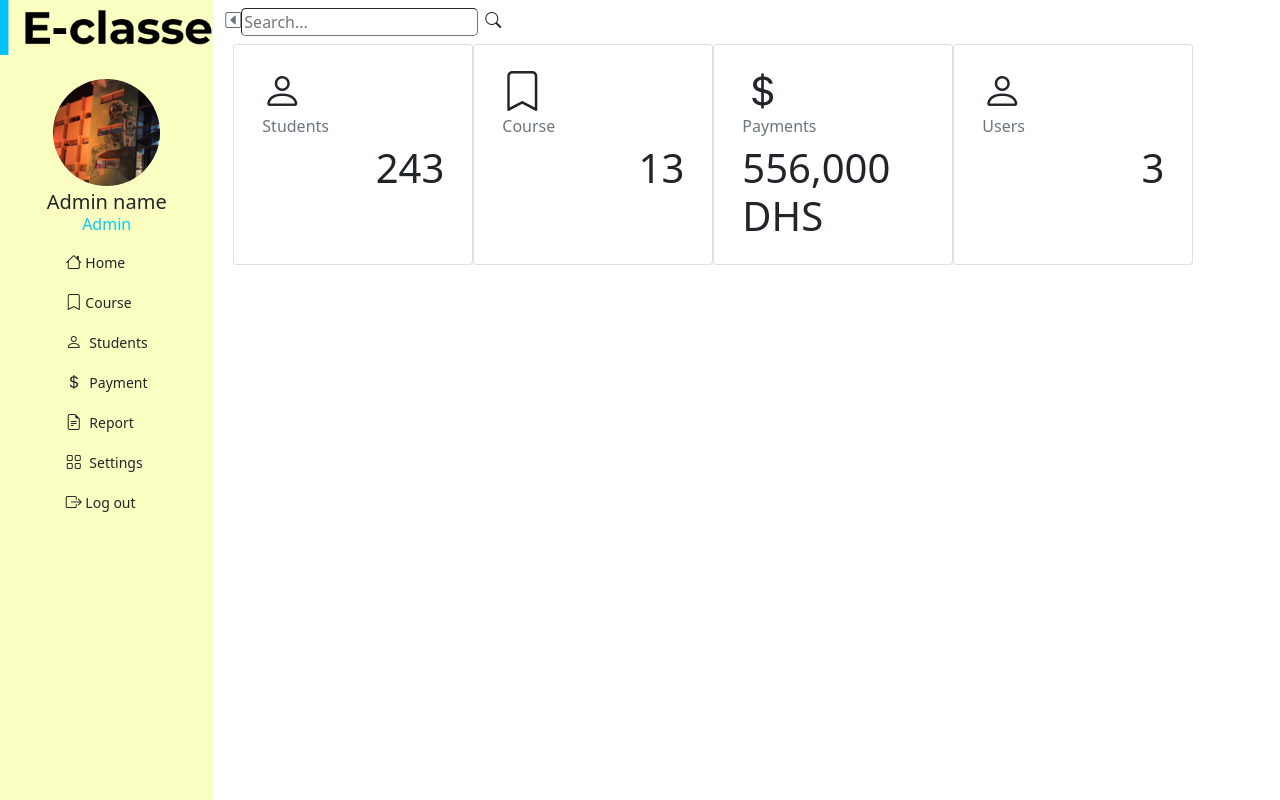
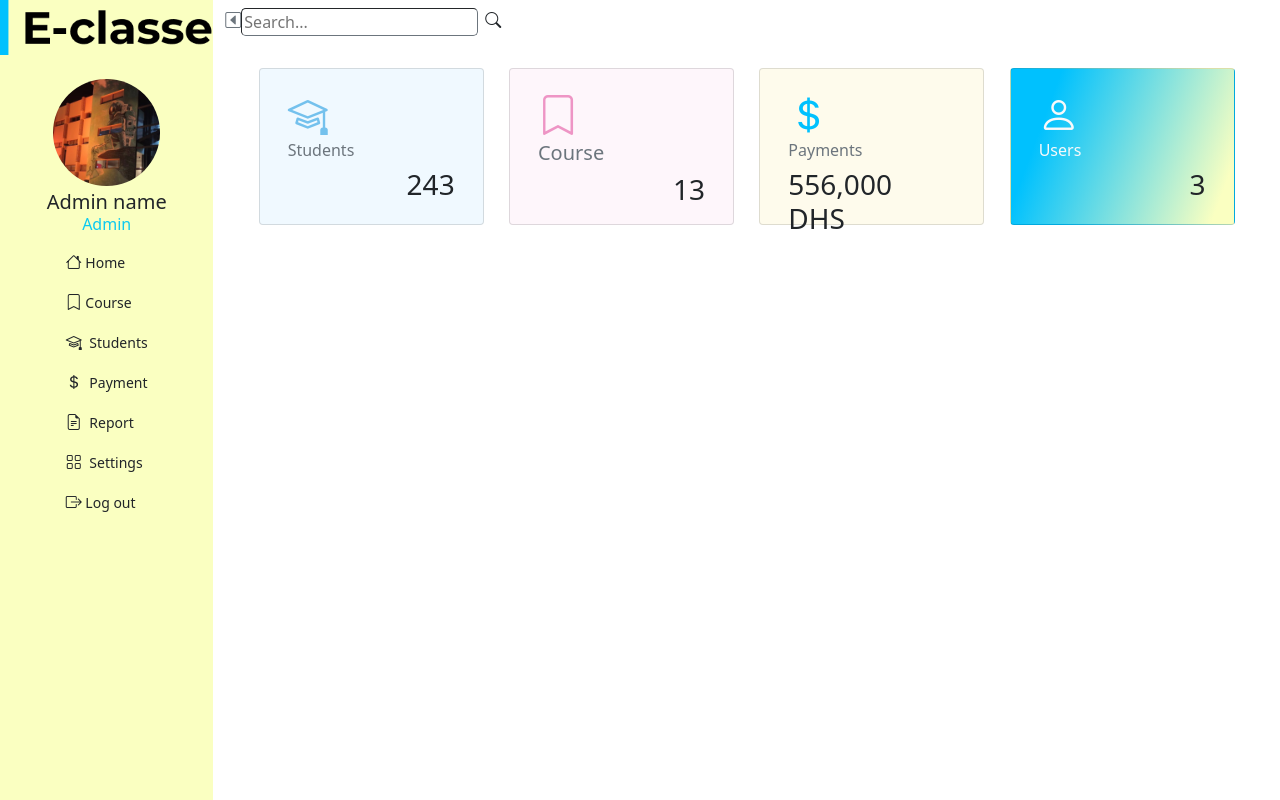
Before and after one commit to KhadijaMakkaoui/E-learning-Application, a PHP site: page /dashHome.html in a window 1280 px wide. Run offline with PHP 8.4, Linux system fonts and the light colour scheme.

Commit message:
Styler les cards Ajouter les couleurs de background des cards changer la couleur des icones resizer le texte ajouter la classe justify-content-between pour ajouter un espace entre les cards

```diff
--- a/dashHome.html
+++ b/dashHome.html
@@ -51,7 +51,7 @@
                             </li>
                             <li class="nav-item">
                                 <a href="#" class="nav-link px-0 align-middle link-dark ">
-                                    <i class="fs-6 bi-person"></i> <span
+                                    <i class="fs-6 bi-mortarboard"></i> <span
                                         class="ms-1 d-none d-sm-inline">Students</span></a>
                             </li>
                             <li class="nav-item">
@@ -102,33 +102,33 @@
 
                     </div>
                 </nav>
-                <main class="row mx-2">
-                    <div class="card" style="width: 15rem;" id="card-student">
+                <main class="row mx-2 mt-4 justify-content-evenly">
+                    <div class="card" style="width: 225px;height: 157px;" id="card-student">
                         <div class="card-body d-flex flex-column">
-                            <i class="fs-1 bi-person"></i>
+                            <i class="fs-1 bi-mortarboard" style="color: #74C1ED;"></i>
                             <h6 class="card-subtitle mb-2 text-secondary">Students</h6>
-                            <h1 class="align-self-end">243</h1>
+                            <h3 class="align-self-end">243</h3>
                         </div>
                     </div>
-                    <div class="card" style="width: 15rem;" id="card-student">
+                    <div class="card" style="width: 225px;height: 157px;" id="card-course">
                         <div class="card-body d-flex flex-column">
-                            <i class="fs-1 bi-bookmark"></i>
-                            <h6 class="card-subtitle mb-2 text-secondary">Course</h6>
-                            <h1 class="align-self-end">13</h1>
+                            <i class="fs-1 bi-bookmark" style="color: #EE95C5;"></i>
+                            <h5 class="card-subtitle mb-2 text-secondary">Course</h5>
+                            <h3 class="align-self-end">13</h3>
                         </div>
                     </div>
-                    <div class="card" style="width: 15rem;" id="card-student">
+                    <div class="card" style="width: 225px; height: 157px;" id="card-pay">
                         <div class="card-body d-flex flex-column">
-                            <i class="fs-1 bi-currency-dollar"></i>
+                            <i class="fs-1 bi-currency-dollar" style="color: #00C1FE;"></i>
                             <h6 class="card-subtitle mb-2 text-secondary">Payments</h6>
-                            <h1 class="align-self-end">556,000 DHS</h1>
+                            <h3 class="align-self-end">556,000 DHS</h3>
                         </div>
                     </div>
-                    <div class="card" style="width: 15rem;" id="card-student">
+                    <div class="card" style="width: 225px; height: 157px;" id="card-user">
                         <div class="card-body d-flex flex-column">
-                            <i class="fs-1 bi-person"></i>
-                            <h6 class="card-subtitle mb-2 text-secondary">Users</h6>
-                            <h1 class="align-self-end">3</h1>
+                            <i class="fs-1 bi-person text-light"></i>
+                            <h6 class="card-subtitle mb-2 text-light">Users</h6>
+                            <h3 class="align-self-end">3</h3>
                         </div>
                     </div>
                 </main>
--- a/style.css
+++ b/style.css
@@ -14,3 +14,18 @@
 .nav-item:hover{
     background-color: #00C1FE;
 }
+#card-student{
+    background-color: #F0F9FF;
+}
+#card-course{
+    background-color: #FEF6FB;
+}
+#card-pay{
+    background-color: #FEFBEC;
+}
+#card-user{
+    background: linear-gradient(110.42deg, #00C1FE 18.27%, #FAFFC1 91.84%);
+}
+.card{
+    margin-bottom: 10px;
+}
```
